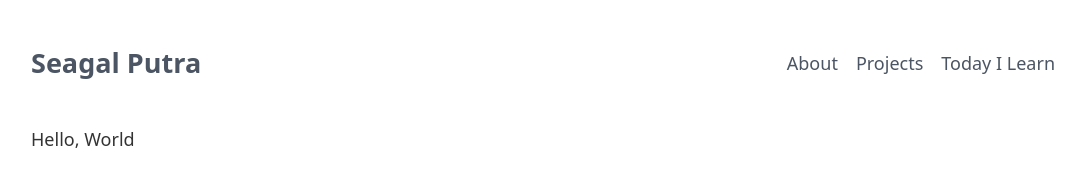
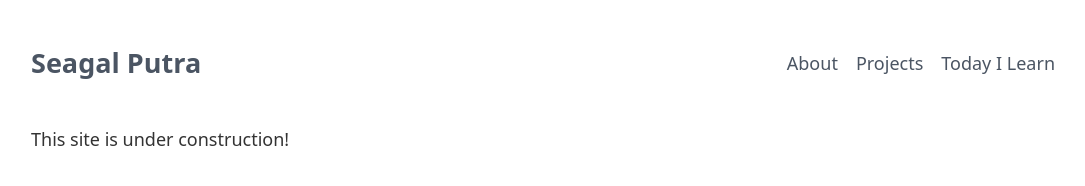
Before and after one commit to seagalputra/seagalputra.github.io, a Gatsby site: page / in a window 1280 px wide. Shown: the whole page, without its empty margins (97-1182 px from the left). Built offline with nearby package versions, Linux system fonts and the light colour scheme; Gatsby itself is replaced by a stand-in of ours; what @tailwindcss/typography would draw is missing.

Commit message:
Adding under construction information

```diff
--- a/src/pages/index.tsx
+++ b/src/pages/index.tsx
@@ -8,7 +8,7 @@ const Home: React.FC<PageProps<{}>> = () => {
   return (
     <Layout>
       <SEO title="Home" description="My Personal Blog" lang="en" />
-      <div className="prose max-w-none">Hello, World</div>
+      <div className="prose max-w-none">This site is under construction!</div>
     </Layout>
   )
 }
```
